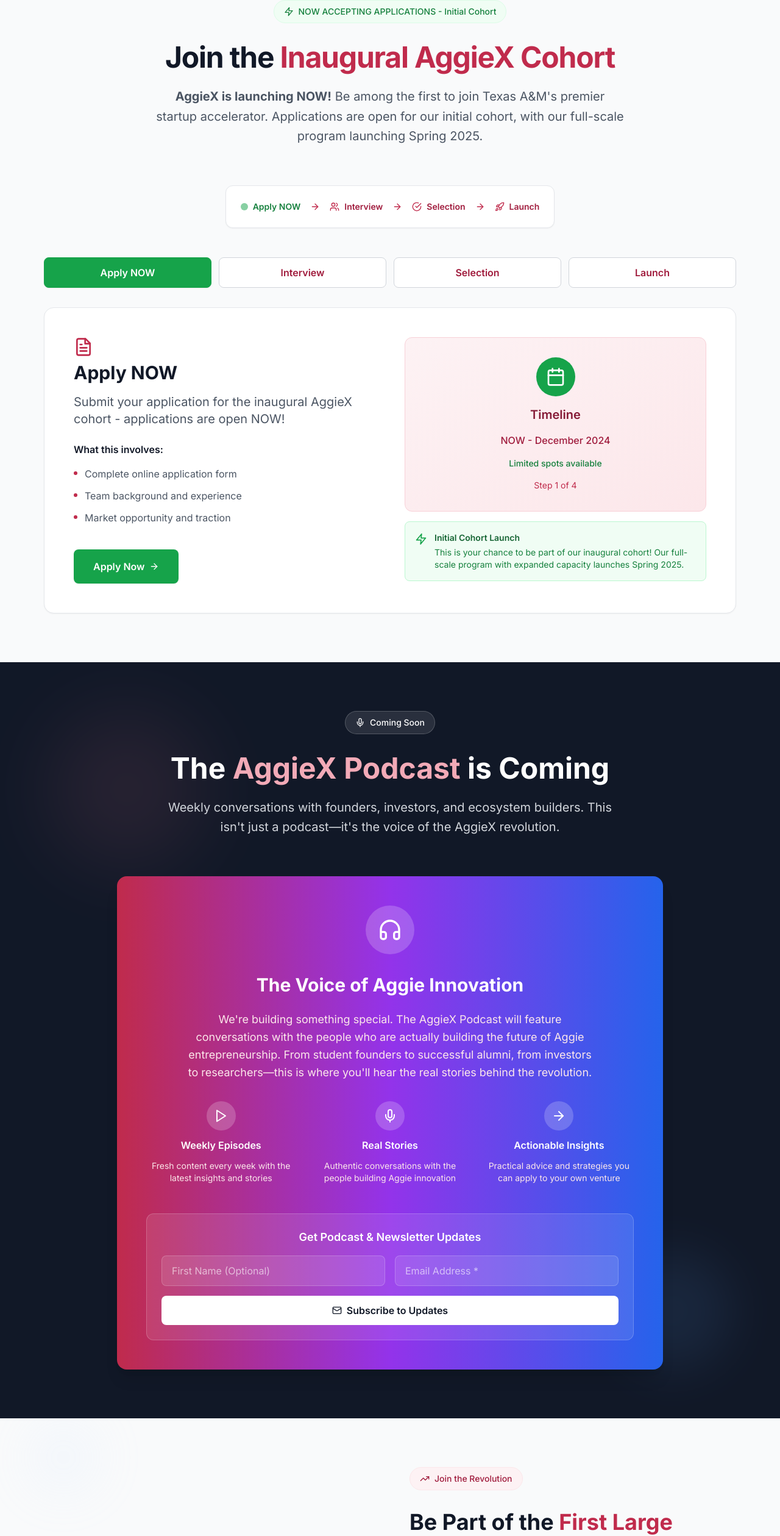
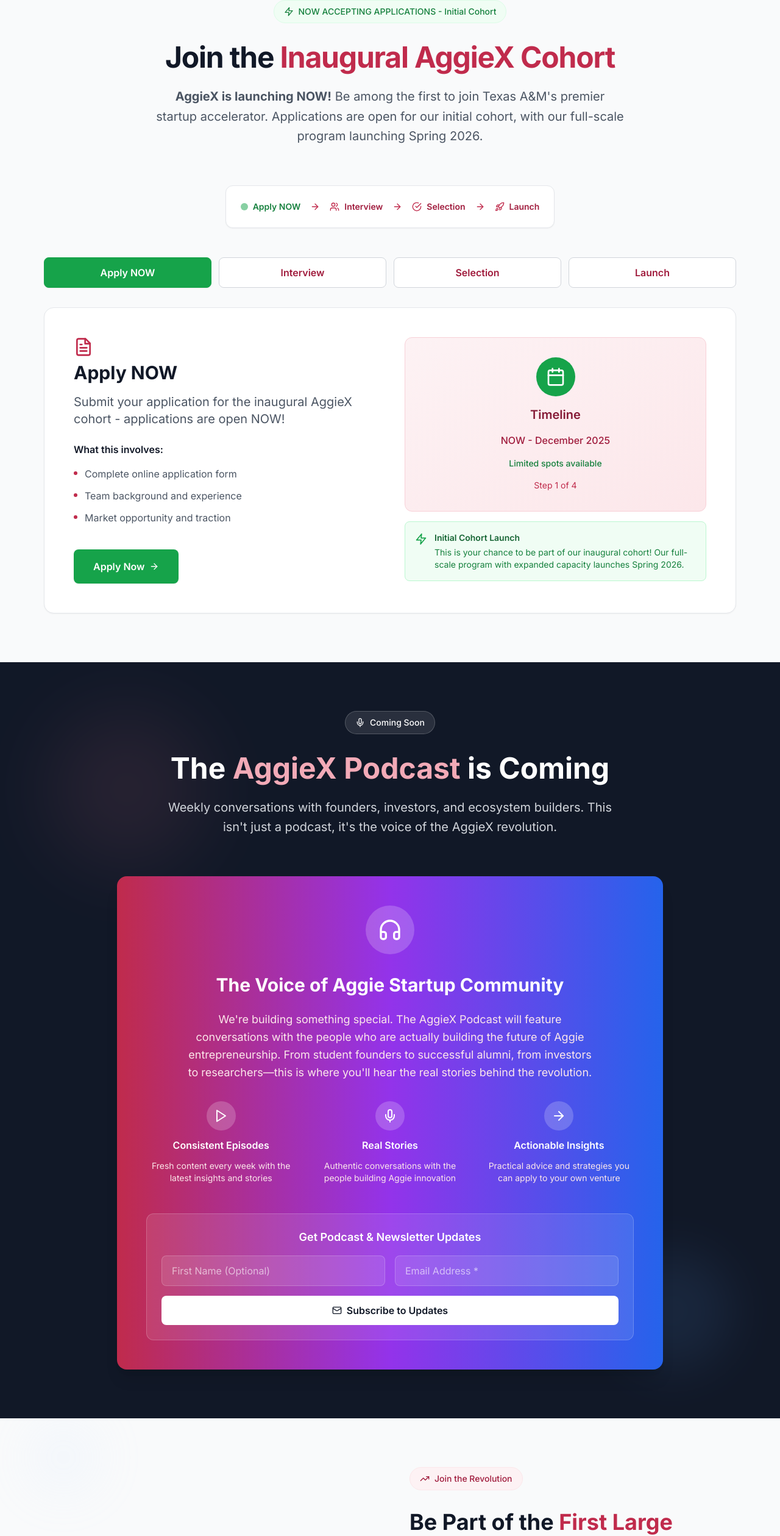
Before and after one commit to inquerium/aggiex_website, a React (Vite) app: page / in a window 1280 px wide. Shown: the part 3335-5854 px from the top of the page at 61% size. Built offline with nearby package versions, Linux system fonts and the light colour scheme.

Commit message:
Changed wording throughout website to improve relations.

```diff
--- a/server.js
+++ b/server.js
@@ -658,7 +658,7 @@
 
           <h3 style="color: #8B0000;">Coming Soon</h3>
           <ul style="color: #555; line-height: 1.6;">
-            <li><strong>AggieX Podcast:</strong> Weekly episodes with founder interviews</li>
+            <li><strong>AggieX Podcast:</strong> Consistent episodes with powerful figures in entreprenuerial community</li>
             <li><strong>Newsletter:</strong> Startup insights and community updates</li>
             <li><strong>Exclusive Events:</strong> Early access to AggieX events</li>
             <li><strong>Community Access:</strong> Connect with fellow Aggie entrepreneurs</li>
@@ -743,7 +743,7 @@
             <li><strong>Application Review:</strong> Our team will review your initial application</li>
             <li><strong>Additional Information:</strong> We may request your pitch deck or more details</li>
             <li><strong>Interview Invitation:</strong> Selected candidates will be invited for interviews</li>
-            <li><strong>Final Selection:</strong> Cohort announcement in January 2025</li>
+            <li><strong>Final Selection:</strong> Teams can be selected NOW for our initial cohort! Big Cohort announcement in January 2026</li>
           </ol>
 
           <p style="font-size: 16px; line-height: 1.6; color: #333;">
@@ -778,7 +778,7 @@
 1. Application Review: Our team will review your initial application
 2. Additional Information: We may request your pitch deck or more details
 3. Interview Invitation: Selected candidates will be invited for interviews
-4. Final Selection: Cohort announcement in January 2025
+4. Final Selection: Rolling Cohort selections for this semester. Official Cohort announcement January 2026
 
 We'll be in touch within the next few days with more information about your application status.
 
@@ -855,7 +855,7 @@
 - You're part of the AggieX community
 
 What's Coming:
-- Weekly Newsletter: Startup insights and community updates
+- Newsletter: Startup insights and community updates
 - Podcast Launch: Be the first to know when we go live
 - Founder Interviews: Real stories from Aggie entrepreneurs
 - Exclusive Content: Behind-the-scenes of AggieX
--- a/src/components/sections/Community.jsx
+++ b/src/components/sections/Community.jsx
@@ -115,9 +115,9 @@
                   <div className="w-24 h-24 bg-maroon-600 rounded-full flex items-center justify-center mx-auto">
                     <Network className="h-12 w-12 text-white" />
                   </div>
-                  <h3 className="text-2xl font-bold text-maroon-800">The First Large Aggie-Founder Network</h3>
+                  <h3 className="text-2xl font-bold text-maroon-800">The First Large Aggie-Startup Network</h3>
                   <p className="text-maroon-700 leading-relaxed">
-                    Join the inaugural community of Aggie entrepreneurs building the future together.
+                    Join the inaugural community of Aggie entrepreneurs determined in bringing unicorns to Aggieland.
                   </p>
                 </div>
               </div>
@@ -145,12 +145,12 @@
 
               <div className="space-y-6">
                 <h3 className="text-3xl md:text-4xl font-bold text-gray-900">
-                  Be Part of the <span className="text-maroon-600">First Large Aggie-Founder Network</span>
+                  Be Part of the <span className="text-maroon-600">First Large Aggie-Startup Network</span>
                 </h3>
                 <p className="text-xl text-gray-600 leading-relaxed">
-                  This isn't just another startup community—it's the first time Aggie entrepreneurs will have a unified network
-                  of founders, investors, and mentors.
-                  <span className="text-maroon-600 font-semibold">Our non-profit structure ensures every dollar and every connection goes directly to building successful companies.</span>
+                  This isn't just another startup community—it's the first time Aggie entrepreneurs can utilize a unified network
+                  of founders, investors, and mentors to accelerate.
+                  <span className="text-maroon-600 font-semibold"> Our non-profit structure ensures every dollar and every connection goes directly to building successful companies. </span>
                   You'll be part of the foundation that builds the next generation of billion-dollar Aggie companies.
                 </p>
 
@@ -248,9 +248,9 @@
         <motion.div variants={itemVariants} className="text-center">
           <div className="bg-white rounded-2xl p-12 shadow-sm border border-gray-200 max-w-4xl mx-auto">
             <div className="space-y-8">
-              <div className="text-2xl font-bold text-gray-900">Ready to Join the First Aggie-Founder Network?</div>
+              <div className="text-2xl font-bold text-gray-900">Ready to Join AggieX?</div>
               <p className="text-gray-600 text-xl max-w-2xl mx-auto leading-relaxed">
-                Every day we wait is another day Stanford and MIT get further ahead.
+                Every day we wait is another day other universities get further ahead.
                 Every day we wait is another Aggie who leaves for Boston or Austin.
               </p>
 
--- a/src/components/sections/Podcast.jsx
+++ b/src/components/sections/Podcast.jsx
@@ -102,7 +102,7 @@
             </h2>
             <p className="text-gray-300 text-xl max-w-3xl mx-auto leading-relaxed">
               Weekly conversations with founders, investors, and ecosystem builders.
-              This isn't just a podcast—it's the voice of the AggieX revolution.
+              This isn't just a podcast, it's the voice of the AggieX revolution.
             </p>
           </div>
         </motion.div>
@@ -118,7 +118,7 @@
               </div>
 
               <div className="text-center space-y-6">
-                <h3 className="text-3xl font-bold">The Voice of Aggie Innovation</h3>
+                <h3 className="text-3xl font-bold">The Voice of Aggie Startup Community</h3>
                 <p className="text-maroon-100 text-lg max-w-2xl mx-auto leading-relaxed">
                   We're building something special. The AggieX Podcast will feature conversations with the people
                   who are actually building the future of Aggie entrepreneurship. From student founders to successful
@@ -131,7 +131,7 @@
                   <div className="w-12 h-12 bg-white/20 rounded-full flex items-center justify-center mx-auto">
                     <Play className="h-6 w-6 text-white" />
                   </div>
-                  <h4 className="font-semibold">Weekly Episodes</h4>
+                  <h4 className="font-semibold">Consistent Episodes</h4>
                   <p className="text-maroon-100 text-sm">Fresh content every week with the latest insights and stories</p>
                 </div>
 
--- a/src/components/sections/Process.jsx
+++ b/src/components/sections/Process.jsx
@@ -16,7 +16,7 @@
       "Market opportunity and traction",
     ],
     cta: "Apply Now",
-    timeline: "NOW - December 2024",
+    timeline: "NOW - December 2025",
     urgency: "Limited spots available"
   },
   {
@@ -31,7 +31,7 @@
       "Market validation review",
     ],
     cta: "Prepare for Interview",
-    timeline: "December 2024 - January 2025",
+    timeline: "September 2025 - December 2025",
     urgency: "Rolling interviews"
   },
   {
@@ -46,7 +46,7 @@
       "Cohort announcement",
     ],
     cta: "View Selection Criteria",
-    timeline: "January 2025",
+    timeline: "NOW - December 2025",
     urgency: "Final decisions"
   },
   {
@@ -61,7 +61,7 @@
       "Demo day with investor showcase",
     ],
     cta: "Learn About Program",
-    timeline: "February - May 2025",
+    timeline: "August 2025",
     urgency: "Program begins"
   },
 ];
@@ -115,7 +115,7 @@
             </h2>
             <p className="text-xl text-gray-600 max-w-3xl mx-auto leading-relaxed">
               <strong>AggieX is launching NOW!</strong> Be among the first to join Texas A&M's premier startup accelerator.
-              Applications are open for our initial cohort, with our full-scale program launching Spring 2025.
+              Applications are open for our initial cohort, with our full-scale program launching Spring 2026.
             </p>
           </div>
         </motion.div>
@@ -236,7 +236,7 @@
                       <div className="text-sm">
                         <p className="font-semibold text-green-800 mb-1">Initial Cohort Launch</p>
                         <p className="text-green-700">
-                          This is your chance to be part of our inaugural cohort! Our full-scale program with expanded capacity launches Spring 2025.
+                          This is your chance to be part of our inaugural cohort! Our full-scale program with expanded capacity launches Spring 2026.
                         </p>
                       </div>
                     </div>
```
